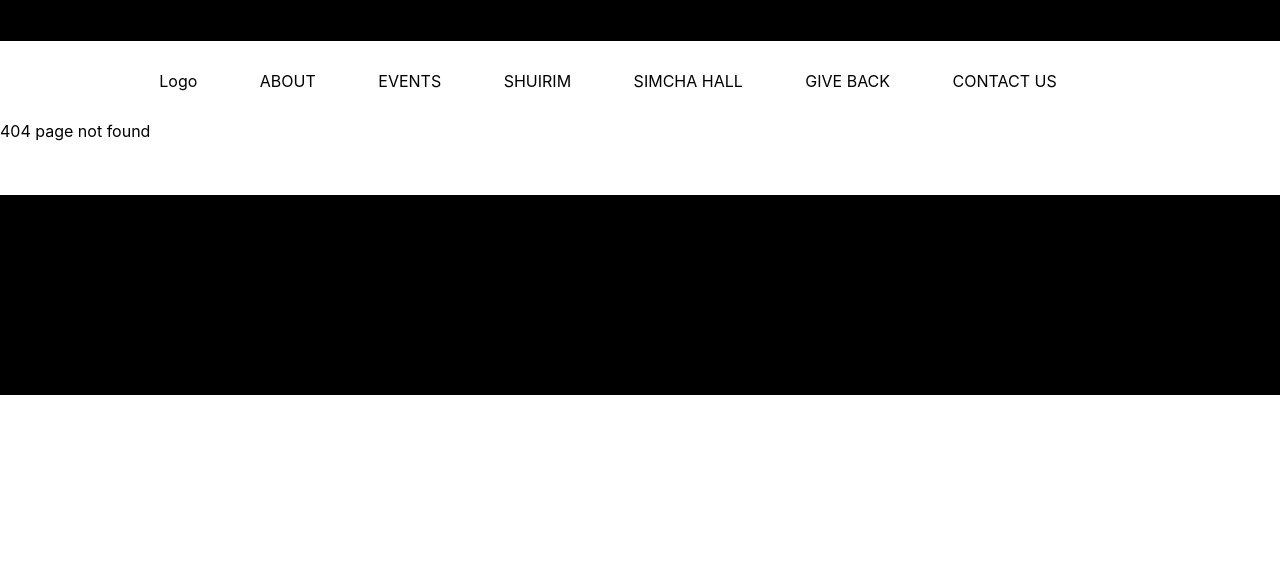
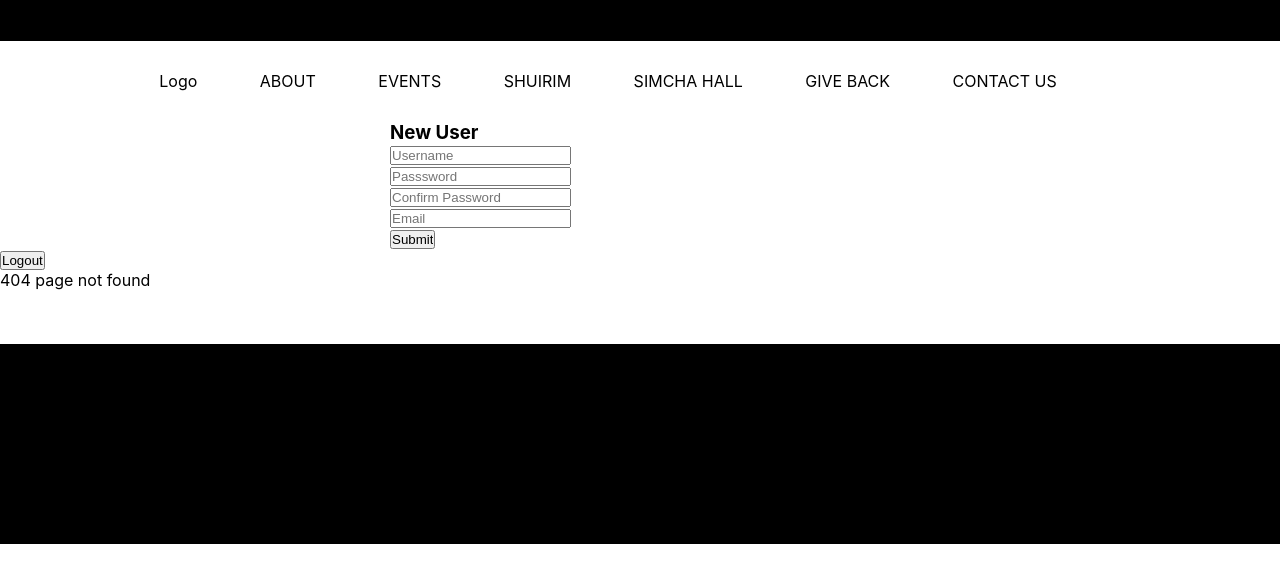
Before and after one commit to nateweis/Kahal_Chesed_Vemes_Frontend, a React (Create React App) app: page /pages/admin in a window 1280 px wide. Shown: the top 582 px of the page. Built offline with nearby package versions, Linux system fonts and the light colour scheme.

Commit message:
now auto navs on login and logout

```diff
--- a/src/App.jsx
+++ b/src/App.jsx
@@ -4,9 +4,10 @@ import {BrowserRouter, Switch, Route, Redirect} from 'react-router-dom';
 import Template from './components/Template/Template';
 import Home from './components/Home/HomePage';
 import Events from './components/Events/EventPage';
+import Admin from './components/Admin/AdminLanding';
 
 // Test Compenents
-import loginForm from './testcode-components/loginForm';
+import LoginForm from './testcode-components/loginForm';
 import audioPlayer from './testcode-components/audioPlayer'
 
 class App extends Component{
@@ -15,16 +16,18 @@ class App extends Component{
     return(
       <BrowserRouter>
         <Route path="/pages" render={({history})=> <Template history={history} />} />
+        <Route path="/pages/admin" exact render={({history})=> <Admin history={history} />}  />
         <Switch>
           {/* <Route path="/" exact render={()=> <Redirect to="/wine-store/home" />} />
           <Route path="/wine-store/home" exact render={({history})=><HomePage push={history.push} />} /> */}
 
           <Route path="/" exact render={()=> <Redirect to="/pages/home" />} />
+          <Route path="/login" exact render={({history})=> <LoginForm history={history} />}  />
+
           <Route path="/pages/home" exact component={Home} />
 
           <Route path="/pages/events" exact component={Events} />
 
-          <Route path="/pages/testPath" exact component={loginForm} />
           <Route path="/testPath2" exact component={audioPlayer} />
 
           <Route render={()=>{return (<div>404 page not found</div>)}} />
--- a/src/components/Admin/AdminLanding.jsx
+++ b/src/components/Admin/AdminLanding.jsx
@@ -2,7 +2,7 @@ import React, {Component} from 'react';
 
 import Auth from '../../modules/Auth'
 
-class AdminLanding extends Component{
+class Admin extends Component{
     constructor(props){
         super(props)
         this.state = {
@@ -64,6 +64,7 @@ class AdminLanding extends Component{
 
     loggout = () => {
         Auth.removeToken()
+        if(!Auth.getToken()) this.props.history.push('/pages/home')
     }
 
     resetState = () => {
@@ -91,7 +92,7 @@ class AdminLanding extends Component{
                     <input type="submit" />
                 </form>
 
-                {Auth.getToken() ? <button onClick={this.loggout}>Logout</button> : " "}
+                <button onClick={this.loggout}>Logout</button>
             </>
         )
     }
@@ -105,4 +106,4 @@ const style = {
     }
 }
 
-export default AdminLanding
+export default Admin
--- a/src/components/Template/Nav.jsx
+++ b/src/components/Template/Nav.jsx
@@ -16,7 +16,7 @@ class Nav extends Component{
                         <li onClick={()=> this.props.history.push('/pages/events')}>SIMCHA HALL</li>
                         <li onClick={()=> this.props.history.push('/pages/events')}>GIVE BACK</li>
                         <li onClick={()=> this.props.history.push('/pages/events')}>CONTACT US</li>
-                        {Auth.getToken() ? <li style={style.adminLink} onClick={()=> this.props.history.push('/pages/events')}>ADMIN</li> : ""}
+                        {Auth.getToken() ? <li style={style.adminLink} onClick={()=> this.props.history.push('/pages/admin')}>ADMIN</li> : ""}
                     </ul>
                 </div>
             </>
--- a/src/testcode-components/loginForm.jsx
+++ b/src/testcode-components/loginForm.jsx
@@ -2,7 +2,7 @@ import React, { Component } from 'react'
 
 import Auth from '../modules/Auth'
 
-class loginForm extends Component {
+class LoginForm extends Component {
     constructor(props){
         super(props)
         this.state = {
@@ -23,6 +23,9 @@ class loginForm extends Component {
             .then(data => {
                 data.token ? Auth.saveToken(data.token) : console.log(data)
                 this.resetState()
+
+                if(data.token) this.props.history.push('/pages/admin')
+
             })
         })
     }
@@ -58,4 +61,4 @@ const style = {
     }
 }
 
-export default loginForm
+export default LoginForm
```
